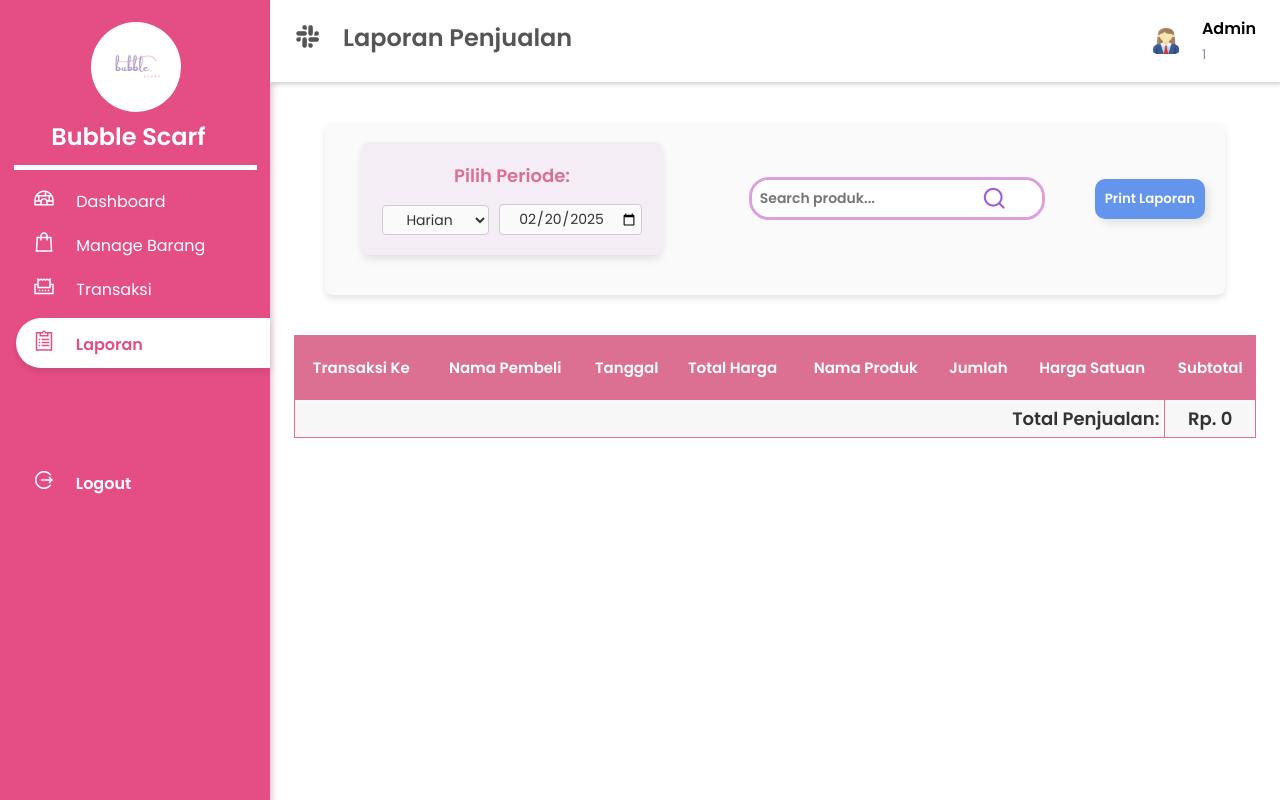
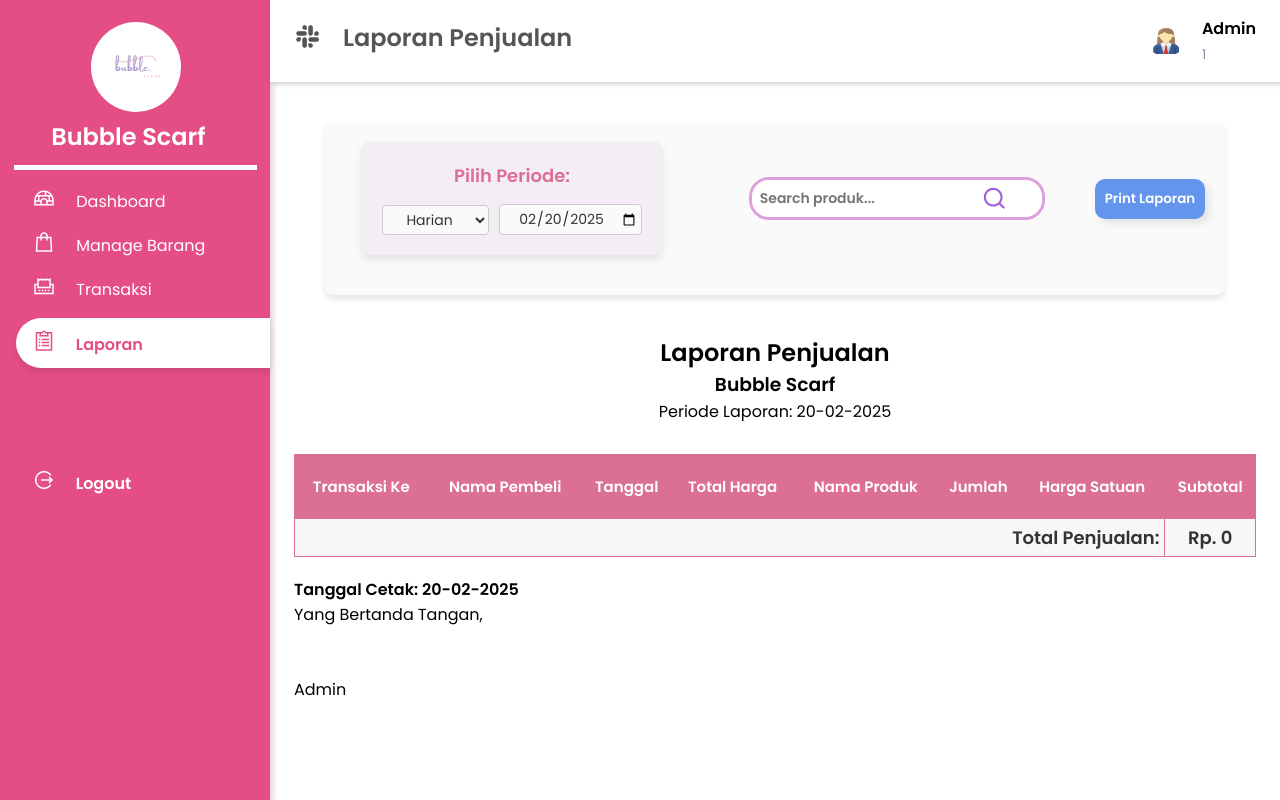
Before and after one commit to audrinatasya/Aplikasi_Kasir, a PHP site: page /laporan.php in a window 1280 px wide. Run offline with PHP 8.4, Linux system fonts and the light colour scheme; a user stored in the database is signed in; data comes from the database, SQL or seed files in the repository.

Commit message:
modified:   laporan.php 	modified:   tabel.css

```diff
--- a/laporan.php
+++ b/laporan.php
@@ -43,12 +112,12 @@ function getRekap($periode, $tanggal = null, $bulan = null, $tahun = null, $sear
     }
 
     if (!empty($searchKeyword)) {
-        $where .= " AND (pr.nama_produk LIKE '%$searchKeyword%' OR p.id_penjualan LIKE '%$searchKeyword%')";
+        $where .= " AND (pr.nama_produk LIKE '%$searchKeyword%' OR p.Id_penjualan LIKE '%$searchKeyword%')";
     }
 
         $query = "SELECT
                     (@row_number := @row_number + 1) AS nomor_transaksi,
-                    p.id_penjualan,
+                    p.Id_penjualan,
                     p.tanggal_penjualan,
                     pr.nama_produk,
                     dp.jumlah_produk,
@@ -57,11 +126,11 @@ function getRekap($periode, $tanggal = null, $bulan = null, $tahun = null, $sear
                     p.total_harga,
                     pl.nama_pelanggan
                     FROM (SELECT @row_number := 0) AS init, penjual p
-                    JOIN detail_penjualan dp ON p.id_penjualan = dp.id_penjualan
-                    JOIN pelanggan pl ON dp.id_penjualan = pl.id_pelanggan
-                    JOIN produk pr ON dp.id_produk = pr.id_produk
+                    JOIN detail_penjualan dp ON p.Id_penjualan = dp.Id_penjualan
+                    JOIN pelanggan pl ON dp.Id_penjualan = pl.Id_pelanggan
+                    JOIN produk pr ON dp.Id_produk = pr.Id_produk
                     WHERE $where
-                    ORDER BY p.tanggal_penjualan ASC, p.id_penjualan ASC
+                    ORDER BY p.tanggal_penjualan ASC, p.Id_penjualan ASC
                     LIMIT $limit OFFSET $offset";
 
     $result = mysqli_query($conn, $query);
@@ -69,18 +138,18 @@ function getRekap($periode, $tanggal = null, $bulan = null, $tahun = null, $sear
 
     $totalQuery = "SELECT COUNT(*) AS total_rows
                    FROM penjual p
-                   JOIN detail_penjualan dp ON p.id_penjualan = dp.id_penjualan
-                   JOIN produk pr ON dp.id_produk = pr.id_produk
-                   JOIN pelanggan pl ON dp.id_penjualan = pl.id_pelanggan
+                   JOIN detail_penjualan dp ON p.Id_penjualan = dp.Id_penjualan
+                   JOIN produk pr ON dp.Id_produk = pr.Id_produk
+                   JOIN pelanggan pl ON dp.Id_penjualan = pl.Id_pelanggan
                    WHERE $where";
     $totalResult = mysqli_query($conn, $totalQuery);
     $totalData = mysqli_fetch_assoc($totalResult);
 
     $totalPenjualanQuery = "SELECT SUM(p.total_harga) AS total_penjualan
                             FROM penjual p
-                            JOIN detail_penjualan dp ON p.id_penjualan = dp.id_penjualan
-                            JOIN produk pr ON dp.id_produk = pr.id_produk
-                            JOIN pelanggan pl ON dp.id_penjualan = pl.id_pelanggan
+                            JOIN detail_penjualan dp ON p.Id_penjualan = dp.Id_penjualan
+                            JOIN produk pr ON dp.Id_produk = pr.Id_produk
+                            JOIN pelanggan pl ON dp.Id_penjualan = pl.Id_pelanggan
                             WHERE $where";
 
     $totalPenjualanResult = mysqli_query($conn, $totalPenjualanQuery);
@@ -194,6 +263,23 @@ $totalPages = ceil($totalRows / $limit);
 
             </div>
 
+
+            <div class="print-section" style="text-align: center; ">
+                <h2 class="judul-laporan">Laporan Penjualan</h2>
+                <h3>Bubble Scarf</h3>
+                <p>Periode Laporan:
+                    <?php
+                    if ($periode == 'perhari') {
+                        echo date('d-m-Y', strtotime($tanggal));
+                    } elseif ($periode == 'perbulan') {
+                        echo date('F Y', strtotime($tahun . '-' . $bulan . '-01'));
+                    } elseif ($periode == 'pertahun') {
+                        echo $tahun;
+                    }
+                    ?>
+                </p>
+            </div>
+
             <table class="table">
                 <thead>
                     <tr>
@@ -209,25 +295,25 @@ $totalPages = ceil($totalRows / $limit);
                 </thead>
                 <tbody>
                     <?php
-                    $last_id_penjualan = null;
+                    $last_Id_penjualan = null;
                     $rowspan_count = [];
 
                     foreach ($rekap_penjualan as $data) {
-                        if (!isset($rowspan_count[$data['id_penjualan']])) {
-                            $rowspan_count[$data['id_penjualan']] = 0;
+                        if (!isset($rowspan_count[$data['Id_penjualan']])) {
+                            $rowspan_count[$data['Id_penjualan']] = 0;
                         }
-                        $rowspan_count[$data['id_penjualan']]++;
+                        $rowspan_count[$data['Id_penjualan']]++;
                     }
 
                     foreach ($rekap_penjualan as $data):
                     ?>
                         <tr>
-                            <?php if ($last_id_penjualan !== $data['id_penjualan']): ?>
-                                <td rowspan="<?= $rowspan_count[$data['id_penjualan']] ?>"><?= $data['id_penjualan'] ?></td>
-                                <td rowspan="<?= $rowspan_count[$data['id_penjualan']] ?>"><?= $data['nama_pelanggan'] ?></td>
-                                <td rowspan="<?= $rowspan_count[$data['id_penjualan']] ?>"><?= $data['tanggal_penjualan'] ?></td>
-                                <td rowspan="<?= $rowspan_count[$data['id_penjualan']] ?>">Rp. <?= number_format($data['total_harga'], 0, ',', '.') ?></td>
-                                <?php $last_id_penjualan = $data['id_penjualan']; ?>
+                            <?php if ($last_Id_penjualan !== $data['Id_penjualan']): ?>
+                                <td rowspan="<?= $rowspan_count[$data['Id_penjualan']] ?>"><?= $data['Id_penjualan'] ?></td>
+                                <td rowspan="<?= $rowspan_count[$data['Id_penjualan']] ?>"><?= $data['nama_pelanggan'] ?></td>
+                                <td rowspan="<?= $rowspan_count[$data['Id_penjualan']] ?>"><?= $data['tanggal_penjualan'] ?></td>
+                                <td rowspan="<?= $rowspan_count[$data['Id_penjualan']] ?>">Rp. <?= number_format($data['total_harga'], 0, ',', '.') ?></td>
+                                <?php $last_Id_penjualan = $data['Id_penjualan']; ?>
                             <?php endif; ?>
                             <td><?= $data['nama_produk'] ?></td>
                             <td><?= $data['jumlah_produk'] ?></td>
@@ -243,6 +329,15 @@ $totalPages = ceil($totalRows / $limit);
                     </tr>
                 </tfoot>
             </table>
+
+              <!-- TTD -->
+              <div class="ttd" style=" margin-top:20px">
+    <h4>Tanggal Cetak: <?php echo date('d-m-Y'); ?></h4>
+    <p>Yang Bertanda Tangan,</p>
+    <div style="border-top: none; width: 200px; margin-top: 50px; margin-left:100%;"></div>
+    <p><?php echo htmlspecialchars($username); ?></p>
+</div>
+
 
 
                        <!-- Pagination -->
```
Also changed, not shown: other parts of laporan.php (+69 -0 lines), tabel.css (+0 -35 lines).
